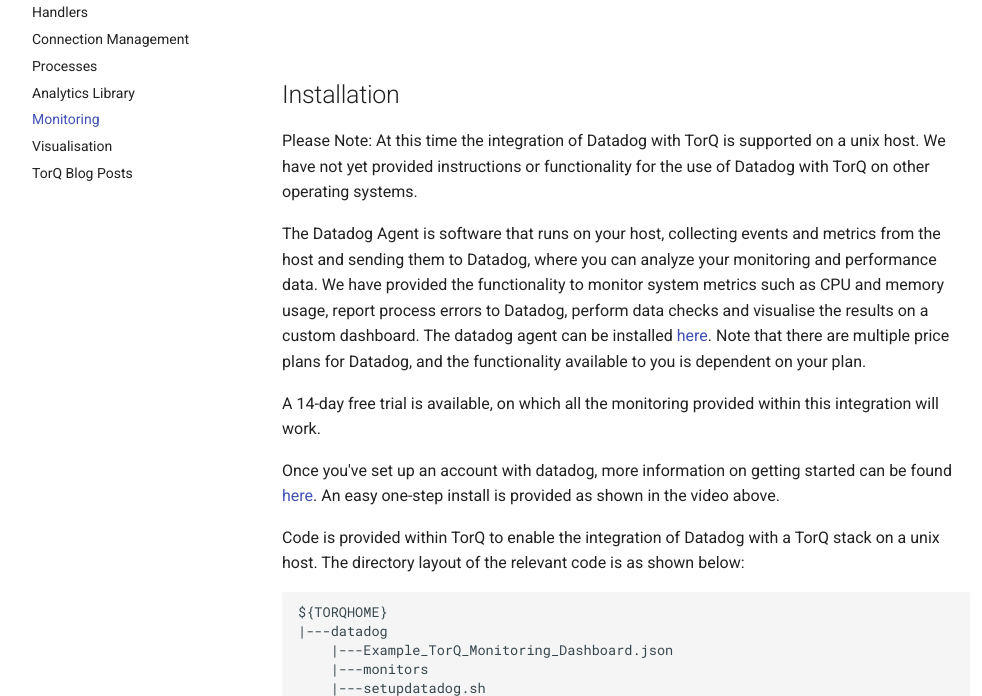
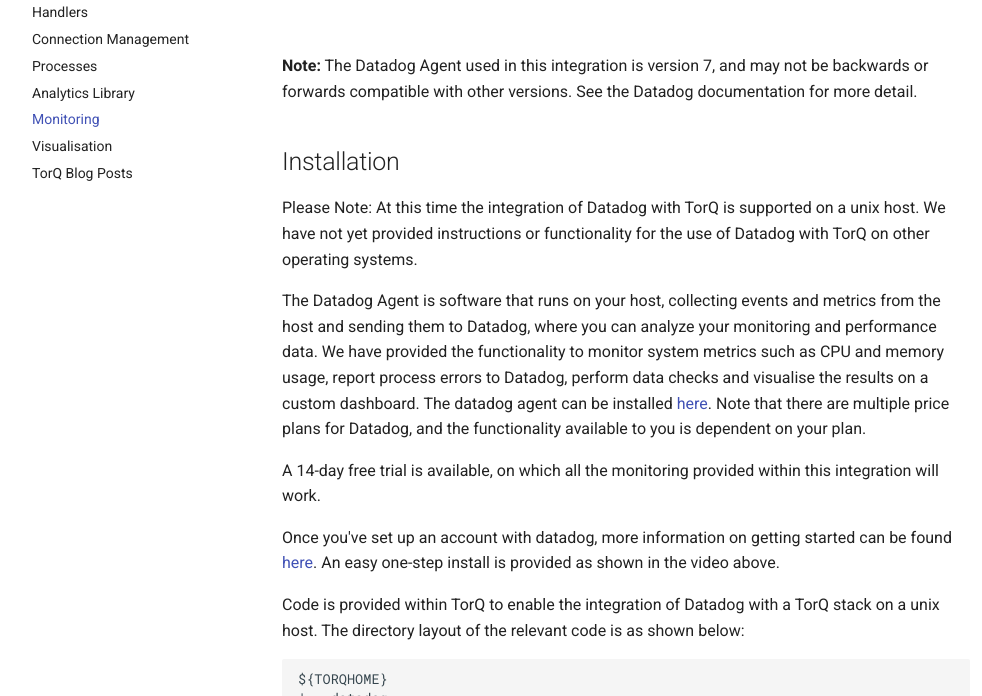
Before and after one commit to DataIntellectTech/TorQ, an MkDocs documentation site: the page built from docs/monit.md, in a window 1280 px wide and 900 px high, scrolled down 2617 px, cut to the strip 204-900 px from the top of the window. Shown: the whole strip, without its empty margins (14-996 px from the left). Built offline with MkDocs 1.6.1 and Material for MkDocs 9.7.7, drawn with Linux system fonts in a browser that asks for light colours; comment, search, counter and statistics services are not loaded; old or Windows-style settings are respelled for this version of MkDocs.

Commit message:
note on versions

```diff
--- a/docs/monit.md
+++ b/docs/monit.md
@@ -86,6 +86,8 @@
 </div>
 
 </br>
+
+**Note:** The Datadog Agent used in this integration is version 7, and may not be backwards or forwards compatible with other versions. See the Datadog documentation for more detail.
 
 Installation
 ------------
```
